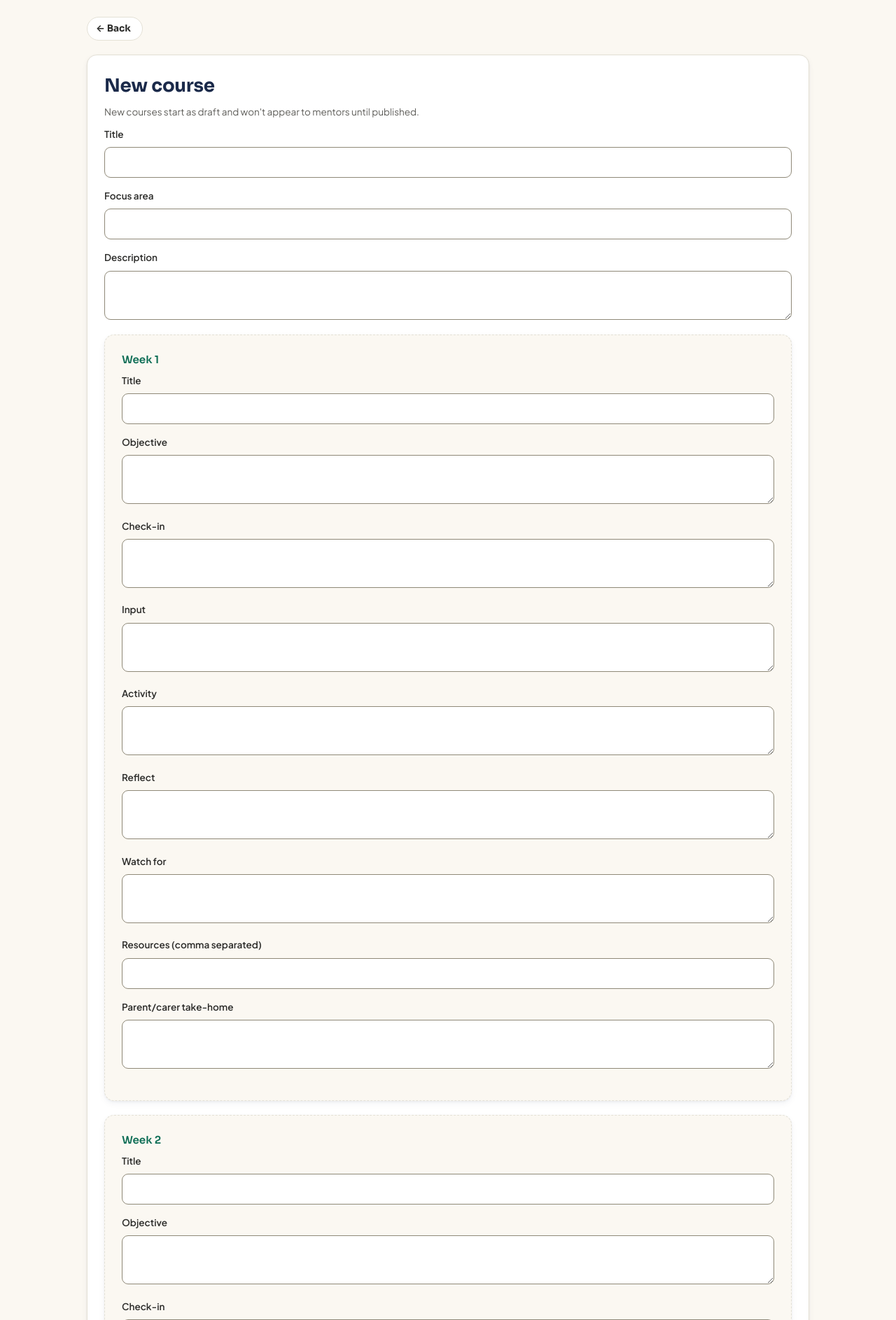
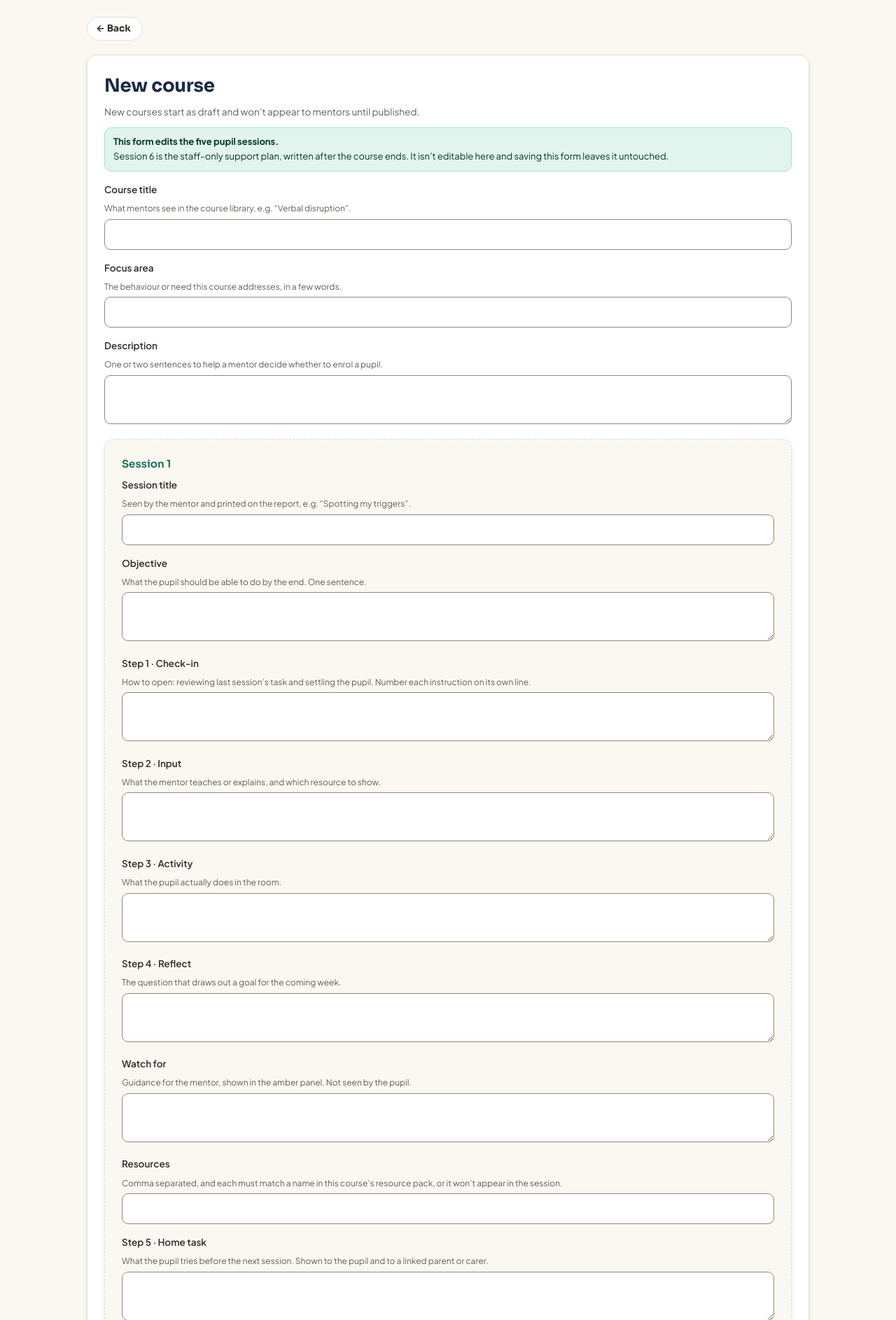
Before and after one commit to Alexandersocrates-dev/phil-app, a Python web app: template templates/course_builder.html in a window 1280 px wide. Shown: the part 62-1948 px from the top of the page at 70% size. Run offline with Jinja, Linux system fonts and the light colour scheme; the template is opened without the code that fills it, so the values that code supplies are empty.

Commit message:
Label the course builder fields

```diff
--- a/templates/course_builder.html
+++ b/templates/course_builder.html
@@ -4,29 +4,88 @@
 <p class="back-link"><button type="button" class="js-back">&larr; Back</button></p>
 <div class="card">
   <h1>{{ 'Edit course' if course else 'New course' }}</h1>
-  <p class="muted">New courses start as draft and won't appear to mentors until published.</p>
+  <p class="muted">New courses start as draft and won&rsquo;t appear to mentors until published.</p>
+  <div class="cb-note">
+    <strong>This form edits the five pupil sessions.</strong>
+    Session 6 is the staff-only support plan, written after the course ends. It isn&rsquo;t editable here and saving this form leaves it untouched.
+  </div>
   <form method="post" action="{{ '/admin/courses/%d/edit'|format(course.id) if course else '/admin/courses/new' }}">
-    <div class="field"><label>Title</label><input type="text" name="title" value="{{ course.title if course else '' }}" required aria-label="Title"></div>
-    <div class="field"><label>Focus area</label><input type="text" name="focus_area" value="{{ course.focus_area if course else '' }}" aria-label="Focus area"></div>
-    <div class="field"><label>Description</label><textarea name="description" aria-label="Description">{{ course.description if course else '' }}</textarea></div>
+    <div class="field">
+      <label for="title">Course title</label>
+      <p class="cb-hint">What mentors see in the course library, e.g. &ldquo;Verbal disruption&rdquo;.</p>
+      <input type="text" id="title" name="title" value="{{ course.title if course else '' }}" required>
+    </div>
+    <div class="field">
+      <label for="focus_area">Focus area</label>
+      <p class="cb-hint">The behaviour or need this course addresses, in a few words.</p>
+      <input type="text" id="focus_area" name="focus_area" value="{{ course.focus_area if course else '' }}">
+    </div>
+    <div class="field">
+      <label for="description">Description</label>
+      <p class="cb-hint">One or two sentences to help a mentor decide whether to enrol a pupil.</p>
+      <textarea id="description" name="description">{{ course.description if course else '' }}</textarea>
+    </div>
 
     {% for i in range(1,6) %}
     {% set w = weeks[i-1] if weeks else None %}
     <div class="card" style="background:var(--cream); border-style:dashed;">
-      <h3>Week {{ i }}</h3>
-      <div class="field"><label>Title</label><input type="text" name="week{{ i }}_title" value="{{ w.title if w else '' }}" aria-label="Week{{ i }} title"></div>
-      <div class="field"><label>Objective</label><textarea name="week{{ i }}_objective" aria-label="Week{{ i }} objective">{{ w.objective if w else '' }}</textarea></div>
-      <div class="field"><label>Check-in</label><textarea name="week{{ i }}_checkin" aria-label="Week{{ i }} checkin">{{ w.checkin if w else '' }}</textarea></div>
-      <div class="field"><label>Input</label><textarea name="week{{ i }}_input" aria-label="Week{{ i }} input">{{ w.input_content if w else '' }}</textarea></div>
-      <div class="field"><label>Activity</label><textarea name="week{{ i }}_activity" aria-label="Week{{ i }} activity">{{ w.activity if w else '' }}</textarea></div>
-      <div class="field"><label>Reflect</label><textarea name="week{{ i }}_reflect" aria-label="Week{{ i }} reflect">{{ w.reflect if w else '' }}</textarea></div>
-      <div class="field"><label>Watch for</label><textarea name="week{{ i }}_lookfor" aria-label="Week{{ i }} lookfor">{{ w.lookfor if w else '' }}</textarea></div>
-      <div class="field"><label>Resources (comma separated)</label><input type="text" name="week{{ i }}_resources" value="{{ w.resources|join(', ') if w else '' }}" aria-label="Week{{ i }} resources"></div>
-      <div class="field"><label>Parent/carer take-home</label><textarea name="week{{ i }}_home" aria-label="Week{{ i }} home">{{ w.home_activity if w else '' }}</textarea></div>
+      <h3>Session {{ i }}</h3>
+      <div class="field">
+        <label for="w{{ i }}_title">Session title</label>
+        <p class="cb-hint">Seen by the mentor and printed on the report, e.g. &ldquo;Spotting my triggers&rdquo;.</p>
+        <input type="text" id="w{{ i }}_title" name="week{{ i }}_title" value="{{ w.title if w else '' }}">
+      </div>
+      <div class="field">
+        <label for="w{{ i }}_objective">Objective</label>
+        <p class="cb-hint">What the pupil should be able to do by the end. One sentence.</p>
+        <textarea id="w{{ i }}_objective" name="week{{ i }}_objective">{{ w.objective if w else '' }}</textarea>
+      </div>
+      <div class="field">
+        <label for="w{{ i }}_checkin">Step 1 &middot; Check-in</label>
+        <p class="cb-hint">How to open: reviewing last session&rsquo;s task and settling the pupil. Number each instruction on its own line.</p>
+        <textarea id="w{{ i }}_checkin" name="week{{ i }}_checkin">{{ w.checkin if w else '' }}</textarea>
+      </div>
+      <div class="field">
+        <label for="w{{ i }}_input">Step 2 &middot; Input</label>
+        <p class="cb-hint">What the mentor teaches or explains, and which resource to show.</p>
+        <textarea id="w{{ i }}_input" name="week{{ i }}_input">{{ w.input_content if w else '' }}</textarea>
+      </div>
+      <div class="field">
+        <label for="w{{ i }}_activity">Step 3 &middot; Activity</label>
+        <p class="cb-hint">What the pupil actually does in the room.</p>
+        <textarea id="w{{ i }}_activity" name="week{{ i }}_activity">{{ w.activity if w else '' }}</textarea>
+      </div>
+      <div class="field">
+        <label for="w{{ i }}_reflect">Step 4 &middot; Reflect</label>
+        <p class="cb-hint">The question that draws out a goal for the coming week.</p>
+        <textarea id="w{{ i }}_reflect" name="week{{ i }}_reflect">{{ w.reflect if w else '' }}</textarea>
+      </div>
+      <div class="field">
+        <label for="w{{ i }}_lookfor">Watch for</label>
+        <p class="cb-hint">Guidance for the mentor, shown in the amber panel. Not seen by the pupil.</p>
+        <textarea id="w{{ i }}_lookfor" name="week{{ i }}_lookfor">{{ w.lookfor if w else '' }}</textarea>
+      </div>
+      <div class="field">
+        <label for="w{{ i }}_resources">Resources</label>
+        <p class="cb-hint">Comma separated, and each must match a name in this course&rsquo;s resource pack, or it won&rsquo;t appear in the session.</p>
+        <input type="text" id="w{{ i }}_resources" name="week{{ i }}_resources" value="{{ w.resources|join(', ') if w else '' }}">
+      </div>
+      <div class="field">
+        <label for="w{{ i }}_home">Step 5 &middot; Home task</label>
+        <p class="cb-hint">What the pupil tries before the next session. Shown to the pupil and to a linked parent or carer.</p>
+        <textarea id="w{{ i }}_home" name="week{{ i }}_home">{{ w.home_activity if w else '' }}</textarea>
+      </div>
     </div>
     {% endfor %}
 
     <button class="btn btn-primary" type="submit">{{ 'Save changes' if course else 'Create course (draft)' }}</button>
   </form>
 </div>
+
+<style>
+.cb-hint{font-size:12px; color:var(--muted); line-height:1.45; margin:2px 0 6px;}
+.cb-note{background:var(--teal-light); border:1px solid #9FE1CB; border-radius:10px;
+  padding:10px 12px; margin:0 0 16px; font-size:13px; color:#04342C; line-height:1.5;}
+.cb-note strong{display:block; margin-bottom:2px;}
+</style>
 {% endblock %}
```
